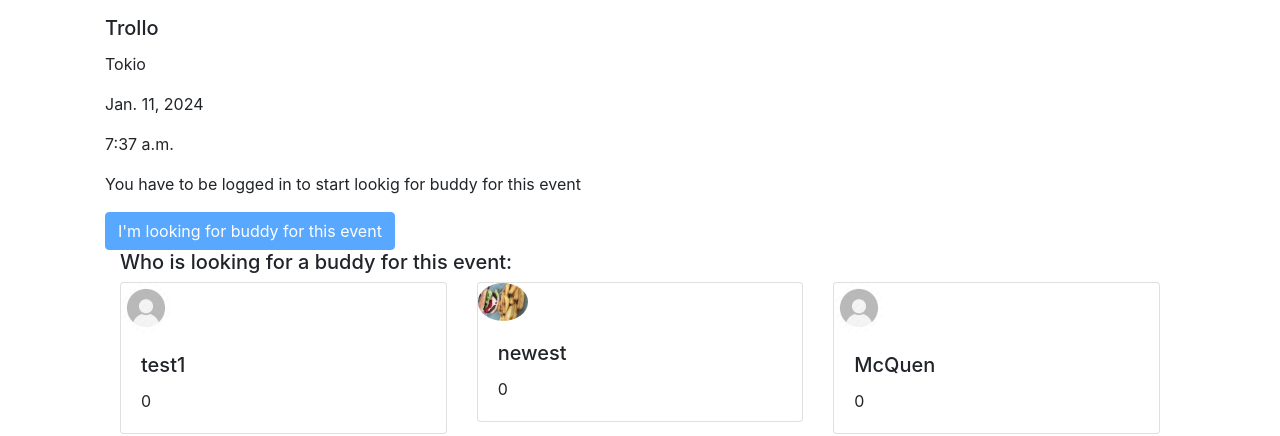
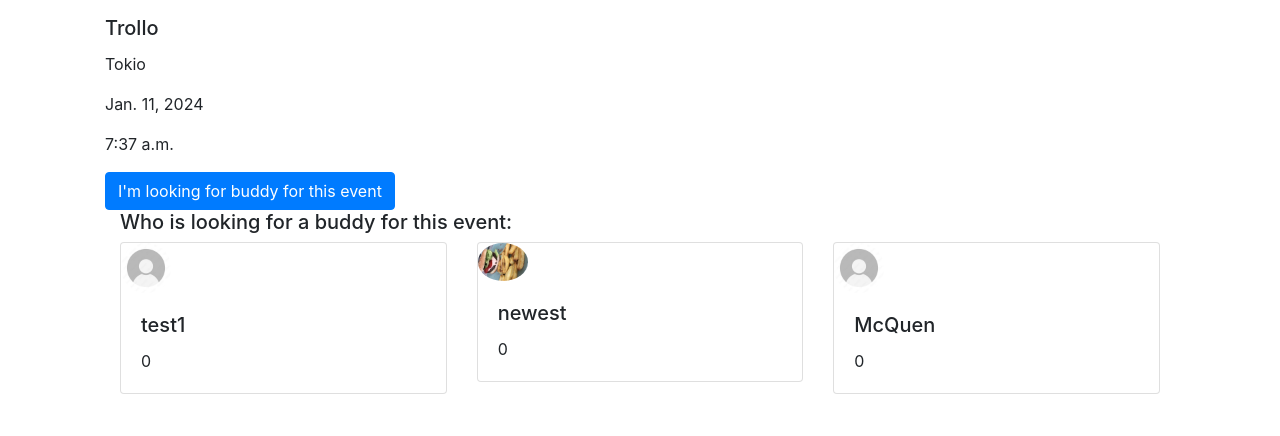
Before and after one commit to marcho4917/Evendy-project, a Django app: page /event-details/1/ in a window 1280 px wide. Shown: the part 262-698 px from the top of the page. Run offline with Django 5.2, Linux system fonts and the light colour scheme; data comes from the database, SQL or seed files in the repository; parts of the project's set-up code (start-up, migrations or seed data) failed here and were passed over; some libraries are stand-ins or nearby versions.

Commit message:
Enable button removed

```diff
--- a/evendy_project/evendy/templates/evendy/event_details.html
+++ b/evendy_project/evendy/templates/evendy/event_details.html
@@ -9,15 +9,10 @@
                 <p class="card-text">{{ object.time }}</p>
                 <form method="POST" action="{% url 'add_or_remove_user_from_seekers' event.id %}">
                     {% csrf_token %}
-                    {% if user.is_authenticated %}
-                            {% if user.profile in event.attendees_looking_for_company.all %}
-                                <button type="submit" class="btn btn-danger" name="action" value="remove">Delete me from this event</button>
-                            {% else %}
-                                <button type="submit" class="btn btn-primary" name="action" value="add">I'm looking for buddy for this event</button>
-                            {% endif %}
+                    {% if user.profile in event.attendees_looking_for_company.all %}
+                        <button type="submit" class="btn btn-danger" name="action" value="remove">Delete me from this event</button>
                     {% else %}
-                        <p>You have to be logged in to start lookig for buddy for this event</p>
-                        <button type="button" class="btn btn-primary" disabled>I'm looking for buddy for this event</button>
+                        <button type="submit" class="btn btn-primary" name="action" value="add">I'm looking for buddy for this event</button>
                     {% endif %}
                 </form>
                 <div class="container">
--- a/evendy_project/evendy/views.py
+++ b/evendy_project/evendy/views.py
@@ -54,37 +54,20 @@ class EventListView(ListView):
     #     return context
 
 
-# def add_user_to_seekers_base(request, event_id):
-#     if request.method == 'POST':
-#         event = Event.objects.get(pk=event_id)
-#         event.attendees_looking_for_company.add(request.user.profile)
-#         messages.success(request, f"Congrats, now just wait for your buddy")
-#
-#     return redirect('event_details', pk=event_id)
-#
-#
-# @login_required
-# def delete_from_seekers(request, event_id):
-#     if request.method == 'POST':
-#         event = Event.objects.get(pk=event_id)
-#         event.attendees_looking_for_company.remove(request.user.profile)
-#         messages.success(request, f"No longer looking for a buddy for this event")
-#
-#     return redirect('event_details', pk=event_id)
-
-
-@login_required
 def add_or_remove_user_from_seekers(request, event_id):
     if request.method == 'POST':
         event = Event.objects.get(pk=event_id)
         action = request.POST.get('action')
 
-        if action == 'add':
-            event.attendees_looking_for_company.add(request.user.profile)
-            messages.success(request, f"Congrats, now just wait for your buddy !")
-        elif action == 'remove':
-            event.attendees_looking_for_company.remove(request.user.profile)
-            messages.success(request, f"You are no longer looking for a buddy for this event")
+        if request.user.is_authenticated:
+            if action == 'add':
+                event.attendees_looking_for_company.add(request.user.profile)
+                messages.success(request, f"Congrats, now just wait for your buddy!")
+            elif action == 'remove':
+                event.attendees_looking_for_company.remove(request.user.profile)
+                messages.success(request, f"You are no longer looking for a buddy for this event")
+        else:
+            messages.warning(request, "You have to be logged in.")
 
     return redirect('event_details', pk=event_id)
 
--- a/evendy_project/evendy_project/urls.py
+++ b/evendy_project/evendy_project/urls.py
@@ -22,5 +22,5 @@ from django.conf.urls.static import static
 urlpatterns = [
     path('admin/', admin.site.urls),
     path('', include('evendy.urls')),
-    path('api/', include('evendy_api.urls')),
+    #path('api/', include('evendy_api.urls')),
 ] + static(settings.MEDIA_URL, document_root=settings.MEDIA_ROOT)
```
